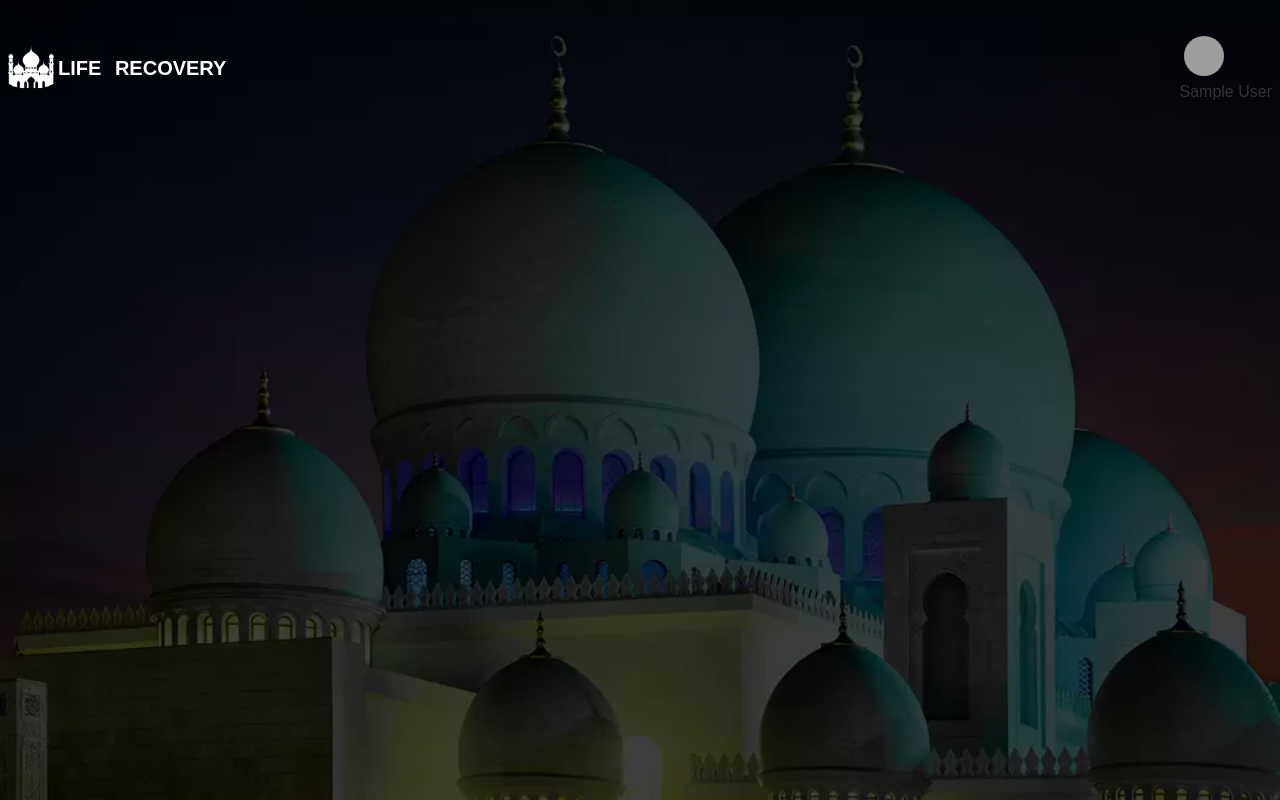
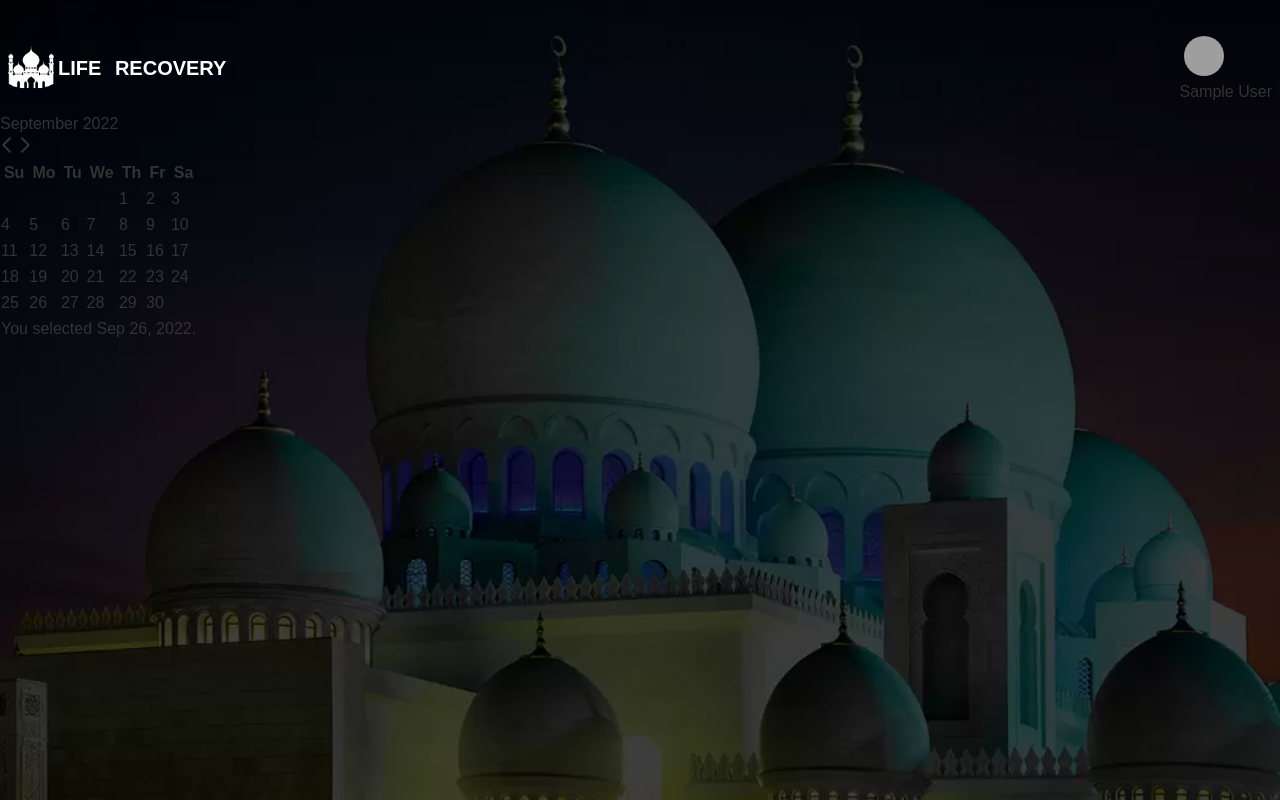
Before and after one commit to Safiul-Azam/life-recovery, a React (Create React App) app: page / in a window 1280 px wide. Built offline with nearby package versions, Linux system fonts and the light colour scheme; no server answers; sample sign-in values are in the browser's storage; grey boxes are pictures that could not be loaded.

Commit message:
try to implement date picker

```diff
--- a/src/pages/Home/Banner.jsx
+++ b/src/pages/Home/Banner.jsx
@@ -1,6 +1,7 @@
 import React from 'react';
 import banner from '../../images/banner1.png'
 import Navbar from '../Shared/Navbar'
+import DayManage from './DayManage';
 const Banner = () => {
     return (
         <div className='pt-6 min-h-screen' style={
@@ -11,6 +12,7 @@ const Banner = () => {
             }
           }>
             <Navbar/>
+            <DayManage/>
 
     </div>
     );
--- /dev/null
+++ b/src/pages/Home/DayManage.jsx
@@ -0,0 +1,27 @@
+import React, { useState } from 'react';
+import { format } from 'date-fns';
+import { DayPicker } from 'react-day-picker';
+const DayManage = () => {
+    const [selectedDay, setSelectedDay] = useState(new Date())
+    const formattedDate = format(selectedDay, "PP");
+    const footer = selectedDay ? (
+        <p>You selected {formattedDate}.</p>
+    ) : (
+        <p>Please pick a day.</p>
+    );
+
+    return (
+        <div className='grid grid-cols-3 gap-4'>
+            <div className=''>
+                <DayPicker
+                    mode="single"
+                    selected={selectedDay}
+                    onSelect={setSelectedDay}
+                    footer={footer}
+                />
+            </div>
+        </div>
+    );
+}
+
+export default DayManage;
```
